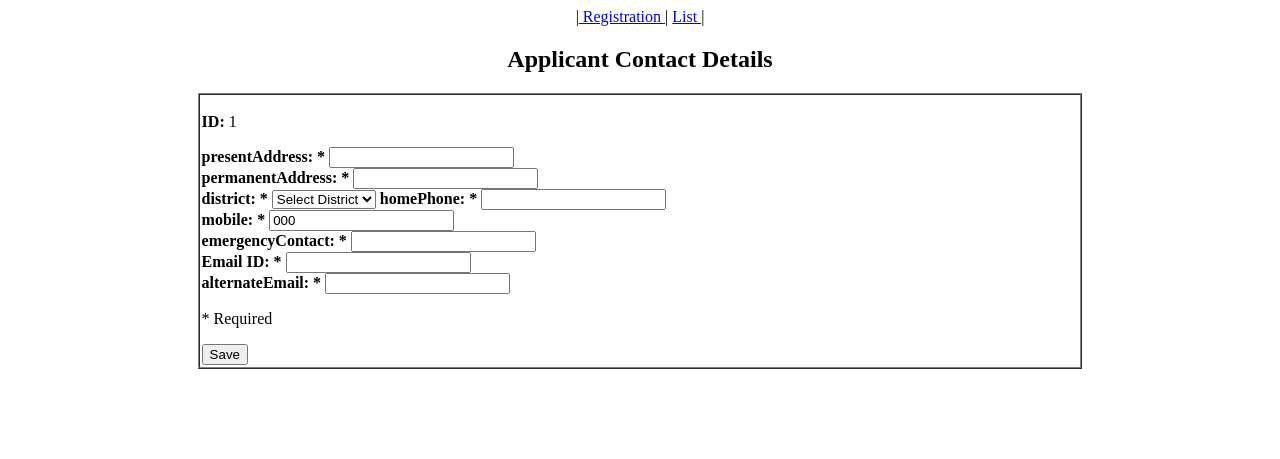
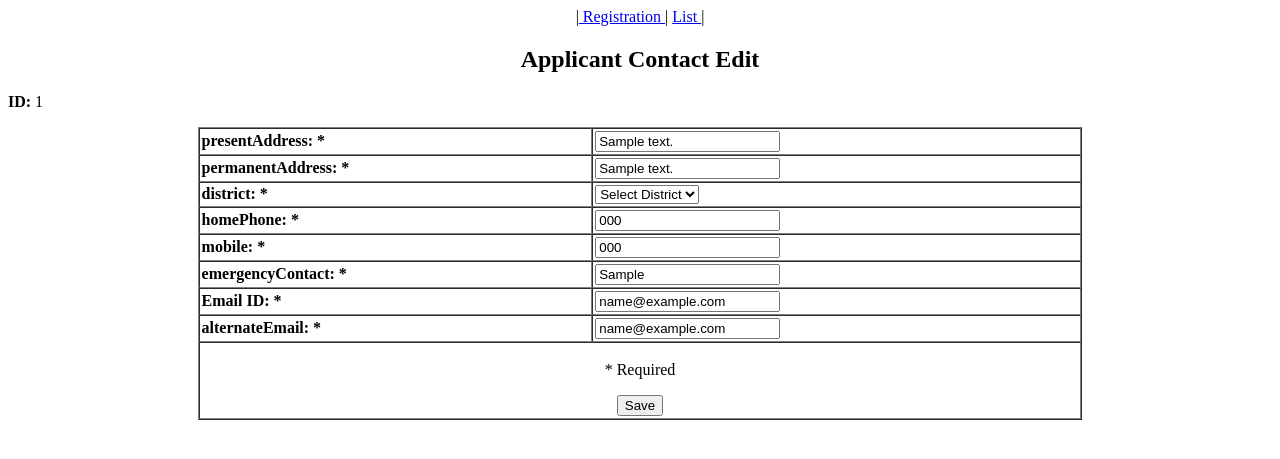
Before and after one commit to abukowsar/crud01, a PHP site: page /contactForm/edit.php?id=1 in a window 1280 px wide. Shown: the top 459 px of the page. Run offline with PHP 8.4, Linux system fonts and the light colour scheme; tables that the repository leaves empty or names only in its code hold one stand-in row (values such as "Sample post"); data that the repository does not hold is empty.

Commit message:
Update Edit form

```diff
--- a/contactForm/edit.php
+++ b/contactForm/edit.php
@@ -18,9 +18,8 @@
     <div align="center">|<a href="index.php"> Registration </a>| <a href="view.php">List </a>|
     </div>
 </div>
-<h2 align="center">Applicant Contact Details</h2>
-<table border="1" width="70%"  align="center" cellpadding="2" cellspacing="0">
-<tr><td>
+<h2 align="center">Applicant Contact Edit</h2>
+
  <body>
  <?php
  // if there are any errors, display them
@@ -29,31 +28,44 @@
  echo '<div style="padding:4px; border:1px solid red; color:red;">'.$error.'</div>';
  }
  ?>
-
+ <table border="1" width="70%"  align="center" cellpadding="2" cellspacing="0">
+<tr>
  <form action="" method="post">
  <input type="hidden" name="id" value="<?php echo $id; ?>"/>
  <div>
  <p><strong>ID:</strong> <?php echo $id; ?></p>
 
 
-  <strong>presentAddress: *</strong> <input type="text" name="presentAddress" value="<?php echo $presentAddress; ?>" /><br/>
+  <tr> <td align='left'><strong>presentAddress: *</strong> </td><td><input type="text" name="presentAddress" value="<?php echo $presentAddress; ?>" /><br/></td></tr>
 
-          <strong>permanentAddress: *</strong> <input type="text" name="permanentAddress" value="<?php echo $permanentAddress; ?>" /><br/>
-          <strong>district: *</strong> <select name="district" /><br/>
+         <tr> <td align='left'> <strong>permanentAddress: *</strong> </td><td><input type="text" name="permanentAddress" value="<?php echo $permanentAddress; ?>" /><br/></td></tr>
+          <tr> <td align='left'><strong>district: *</strong> </td><td><select id="district" name="district" /><br/>
 
-          <option value="">Select District</option>
-<option value='Dhaka' <?php if($contact->district=='Dhaka') echo "selected='selected'"; ?>>Dhaka</option>
-<option value='Comilla' <?php if($contact->district=='Comilla') echo "selected='selected'"; ?>>Comilla</option>
-</select>
+          <option value="" selected="selected">Select District</option>
 
-          <strong>homePhone: *</strong> <input type="text" name="homePhone" value="<?php echo $homePhone; ?>" /><br/>
-          <strong>mobile: *</strong> <input type="text" name="mobile" value="<?php echo $mobile; ?>" /><br/>
 
-          <strong>emergencyContact: *</strong> <input type="text" name="emergencyContact" value="<?php echo $emergencyContact; ?>" /><br/>
-          <strong>Email ID: *</strong> <input type="text" name="Email" value="<?php echo $Email; ?>" /><br/>
+ 		<option <?php if ($district == 'Dhaka' ) echo 'selected'; ?> value="Dhaka">Dhaka</option>
+            <option <?php if ($district == 'Comilla' ) echo 'selected'; ?> value="Comilla">Comilla</option>
 
-          <strong>alternateEmail: *</strong> <input type="text" name="alternateEmail" value="<?php echo $alternateEmail; ?>" /><br/>
+             <option <?php if ($district == 'Pabna' ) echo 'selected'; ?> value='Pabna'>Pabna</option>
+  <option <?php if ($district == 'Nator' ) echo 'selected'; ?> value='Nator'>Nator</option>
+   <option <?php if ($district == 'Kushtia' ) echo 'selected'; ?> value='Kushtia'>Kushtia</option>
+  <option <?php if ($district == 'Rajshahi' ) echo 'selected'; ?> value='Rajshahi'>Rajshahi</option>
 
+
+
+
+
+		</select>
+
+         <tr> <td align='left'> <strong>homePhone: *</strong> </td><td><input type="text" name="homePhone" value="<?php echo $homePhone; ?>" /><br/></td></tr>
+        <tr> <td align='left'>  <strong>mobile: *</strong> </td><td><input type="text" name="mobile" value="<?php echo $mobile; ?>" /><br/></td></tr>
+
+          <tr> <td align='left'><strong>emergencyContact: *</strong> </td><td><input type="text" name="emergencyContact" value="<?php echo $emergencyContact; ?>" /><br/></td></tr>
+          <tr> <td align='left'><strong>Email ID: *</strong></td><td> <input type="text" name="Email" value="<?php echo $Email; ?>" /><br/></td></tr>
+
+         <tr> <td align='left'> <strong>alternateEmail: *</strong> </td><td><input type="text" name="alternateEmail" value="<?php echo $alternateEmail; ?>" /><br/></td></tr>
+ <tr> <td height="68" colspan="2" align="center">
  <p>* Required</p>
  <input type="submit" name="submit" value="Save">
  </div>
--- a/contactForm/index.php
+++ b/contactForm/index.php
@@ -44,6 +44,10 @@ function renderForm($presentAddress, $permanentAddress, $district, $homePhone, $
         <!-- <option value="<?php echo $district; ?>" -->
          <option value='Dhaka'>Dhaka</option>
   <option value='Comilla'>Comilla</option>
+   <option value='Pabna'>Pabna</option>
+  <option value='Nator'>Nator</option>
+   <option value='Kushtia'>Kushtia</option>
+  <option value='Rajshahi'>Rajshahi</option>
 
          </select><br/></td></tr>
 
```
Also changed, not shown: contactForm/contact.sql (added, +44 -0 lines).
